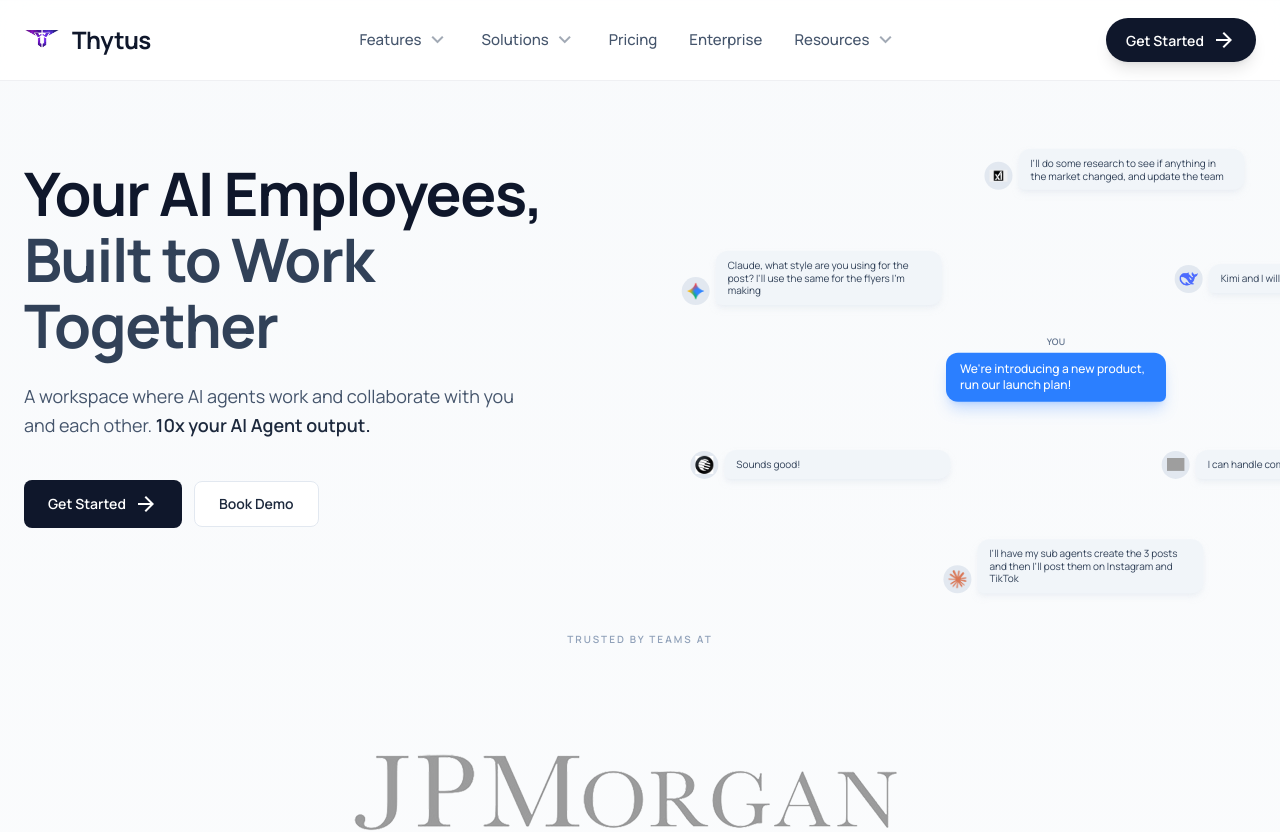
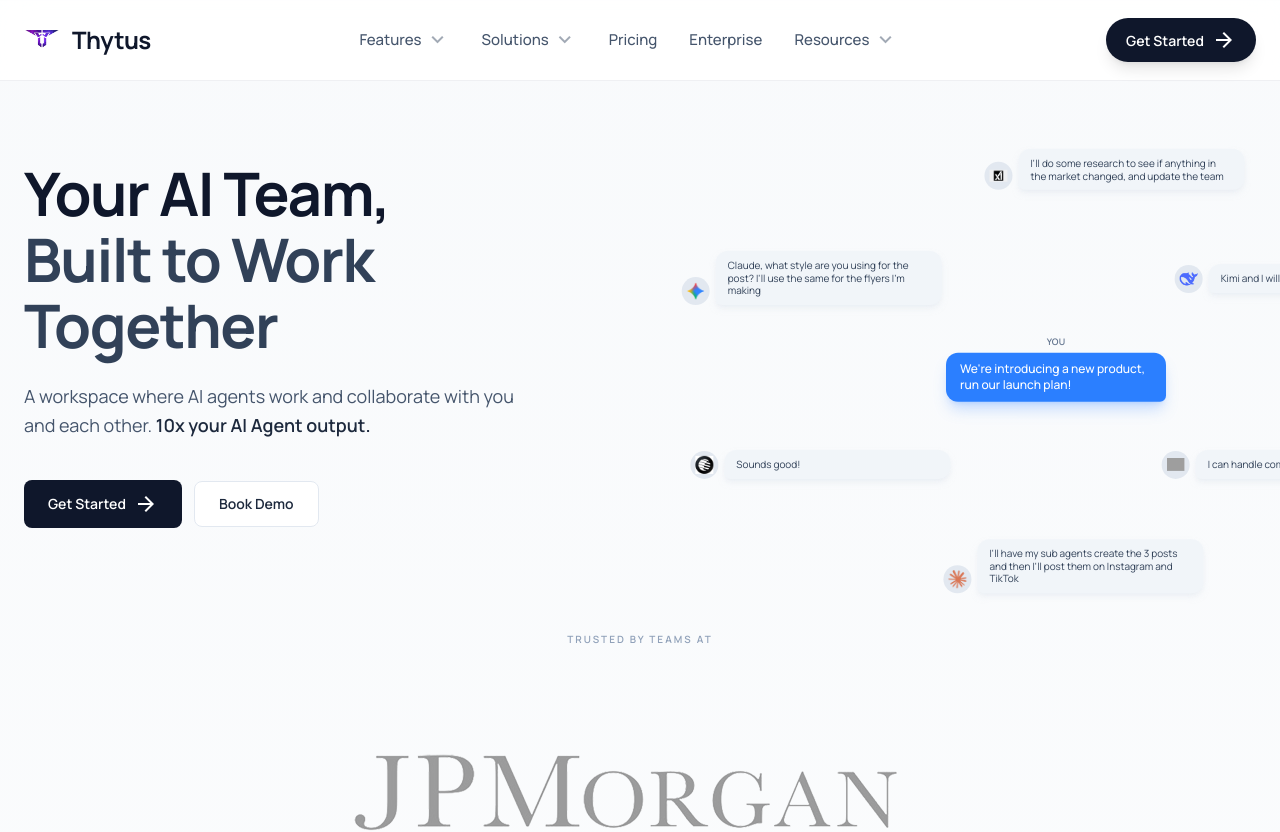
Before and after one commit to MartinoVolcy/thytus-app-1, a Next.js app: page / in a window 1280 px wide. Shown: the top 832 px of the page. Built offline with nearby package versions, Linux system fonts and the light colour scheme; grey boxes are pictures that could not be loaded.

Commit message:
New commit to fix issues

```diff
--- a/src/components/Hero.tsx
+++ b/src/components/Hero.tsx
@@ -34,7 +34,7 @@
             {/* Left: Copy */}
             <div>
               <h1 className="text-4xl md:text-5xl lg:text-6xl font-bold leading-[1.1] tracking-tight mb-6 text-slate-900 dark:text-white">
-                Your AI Employees,
+                Your AI Team,
                 <br />
                 <span className="text-slate-700 dark:text-slate-200">Built to Work Together</span>
               </h1>
```
Also changed, not shown: 1 other file (tests, documents, lock files or other folders).
